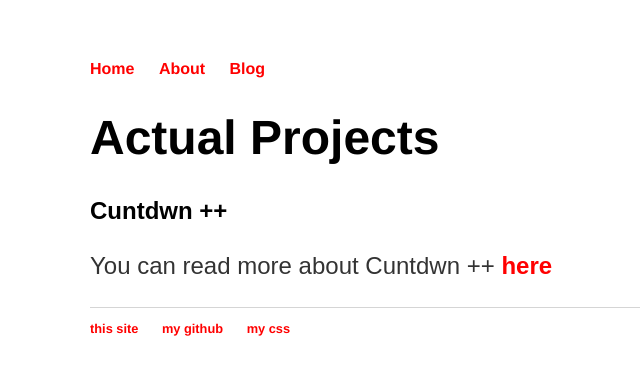
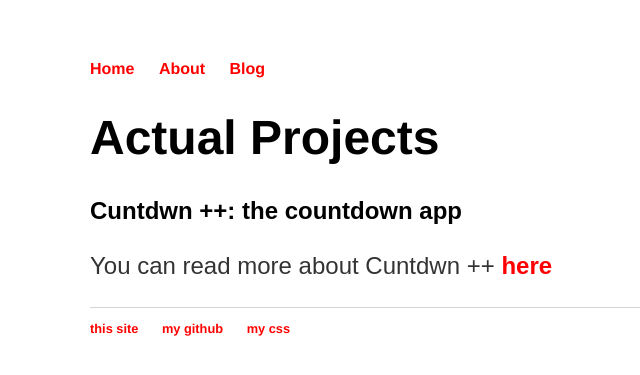
Before and after one commit to Samplasion/samplasion.github.iold, a Jekyll site: the page built from projectsiOS/index.md, in a window 1280 px wide. Shown: the top 375 px of the page, without its empty margins (102-742 px from the left). Built offline with Jekyll 4.4.1, drawn with Linux system fonts in a browser that asks for light colours.

Commit message:
Update index.md

```diff
--- a/projectsiOS/index.md
+++ b/projectsiOS/index.md
@@ -5,5 +5,5 @@ title: ProjectiOS Page (iOS Projects)
 
 # Actual Projects
 
-## Cuntdwn ++
+## Cuntdwn ++: the countdown app
 You can read more about Cuntdwn ++ [**here**](https://samplasion.github.io/Countdown-app/)
```
